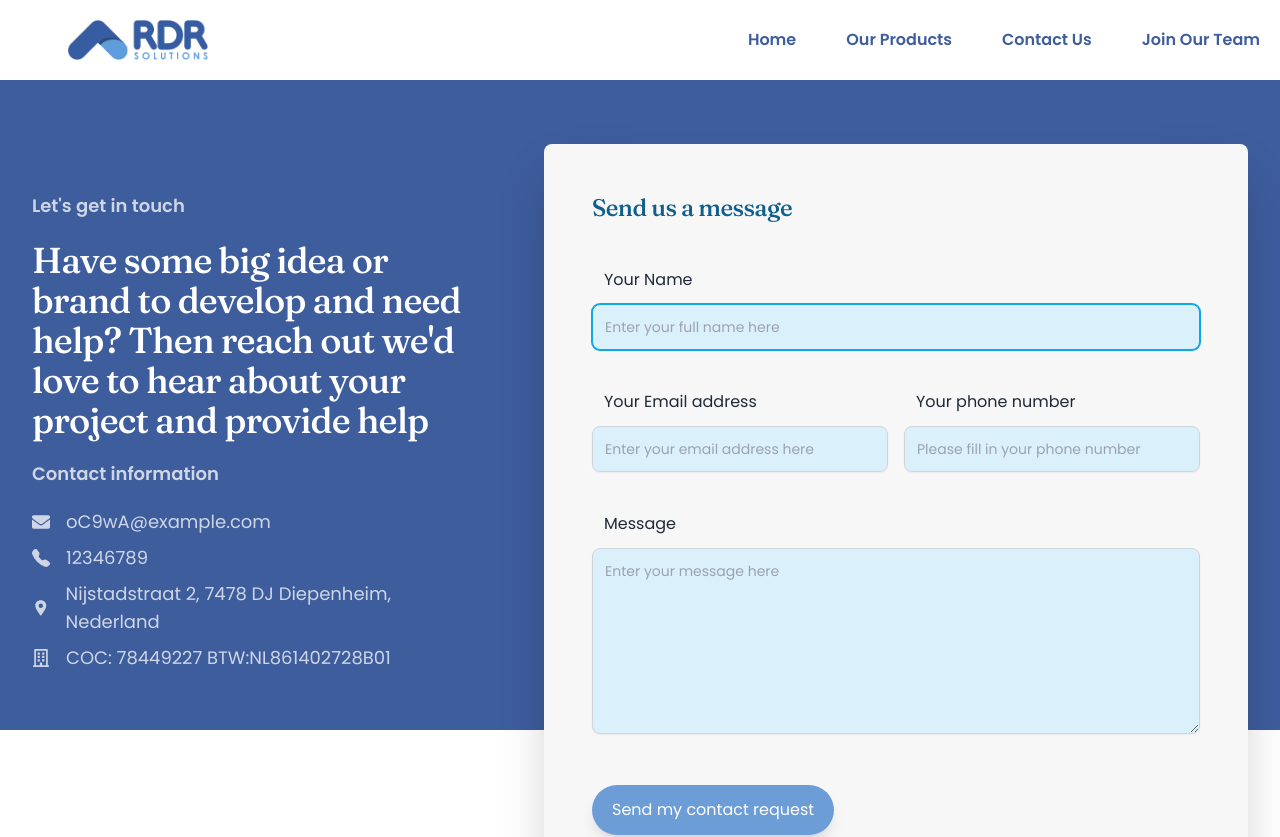
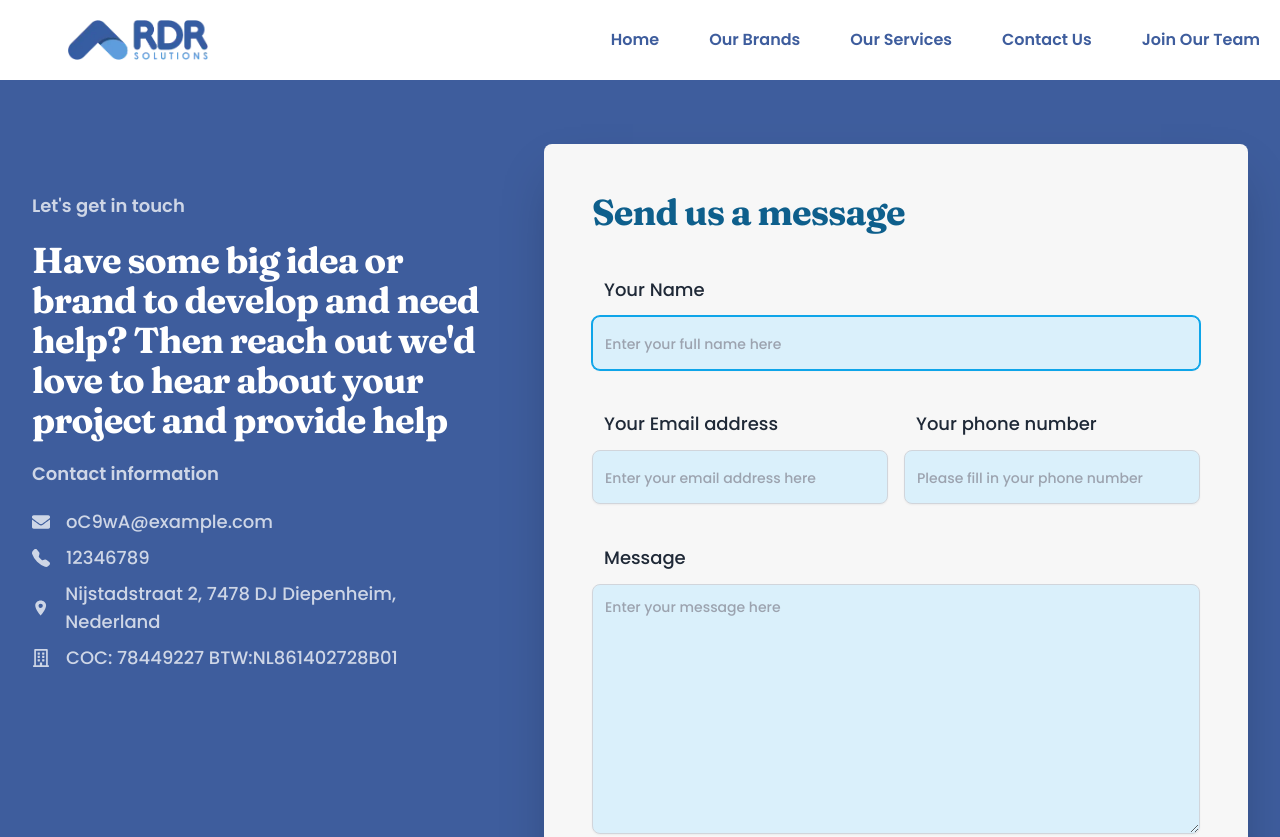
Before and after one commit to JoseAngel1196/rdr-solutions, a Next.js app: page /contact in a window 1280 px wide. Shown: the top 837 px of the page. Built offline with nearby package versions, Linux system fonts and the light colour scheme.

Commit message:
Fixed fonts that were not correctly applying. Various styles fixed. Fixed and error in Navbar that was causing a double render

```diff
--- a/src/app/contact/page.jsx
+++ b/src/app/contact/page.jsx
@@ -40,17 +40,17 @@ export default function Index() {
   return (
     <section className="bg-white relative min-h-screen">
       <div className="container mx-auto">
-        <div className="absolute inset-0 h-[75%] 2xl:h-[65%] min-[2000px]:h-[46%] bg-[#3E5D9D]" />
+        <div className="absolute inset-0 h-[calc(100%-15%)] md:h-[calc(100%-17%)] 3xl:h-[calc(100%-34%)] bg-[#3E5D9D]" />
 
-        <div className="relative mx-auto max-w-screen-xl px-4 py-16 sm:px-6 lg:px-8">
+        <div className="relative 2xl:mt-[10%] mx-auto max-w-screen-xl px-4 py-16 sm:px-6 lg:px-8">
           <div className="grid grid-cols-1 gap-x-16 gap-y-8 lg:grid-cols-5">
             <div className="lg:col-span-2 lg:py-12">
               <div className="flex flex-col justify-start gap-5">
-                <h1 className="font-sans text-lg font-semibold text-white/75">
+                <h1 className="text-lg font-sans font-semibold text-white/75">
                   Let&apos;s get in touch
                 </h1>
 
-                <h2 className="text-white font-header text-2xl font-bold tracking-tight lg:text-4xl">
+                <h2 className="text-white font-header text-2xl xl:text-4xl 2xl:text-5xl font-bold tracking-tight">
                   Have some big idea or brand to develop and need help? Then
                   reach out we&apos;d love to hear about your project and
                   provide help
@@ -85,22 +85,22 @@ export default function Index() {
             </div>
 
             <div className="rounded-lg bg-[#F7F7F7] p-8 shadow-2xl lg:col-span-3 lg:p-12">
-              <h3 className="mb-8 text-2xl font-bold font-header text-[#0E5F8C] tracking-tight">
+              <h3 className="mb-8 text-2xl md:text-3xl xl:text-4xl 2xl:text-5xl font-bold font-header text-[#0E5F8C] tracking-tight">
                 Send us a message
               </h3>
 
               <form
-                className="font-sans text-base font-medium"
+                className="font-sans text-lg font-medium"
                 onSubmit={formik.handleSubmit}
               >
                 <div className="space-y-2">
                   <label className="block" htmlFor="name">
-                    <span className="block text-base font-medium text-gray-800 p-3">
+                    <span className="block font-medium text-gray-800 p-3">
                       Your Name
                     </span>
 
                     <input
-                      className={`w-full rounded-lg bg-[#DAF0FB] border border-gray-300 p-3 text-sm shadow-sm focus:outline-none focus:border-sky-500 focus:ring-1 focus:ring-sky-500 disabled:cursor-not-allowed disabled:opacity-50 ${
+                      className={`w-full rounded-lg bg-[#DAF0FB] border border-gray-300 p-3 placeholder:text-sm shadow-sm focus:outline-none focus:border-sky-500 focus:ring-1 focus:ring-sky-500 disabled:cursor-not-allowed disabled:opacity-50 ${
                         formik.errors.name &&
                         "border-pink-500 ring-pink-500 text-pink-600 bg-pink-50 focus:border-pink-500 focus:ring-pink-500"
                       }`}
@@ -128,12 +128,12 @@ export default function Index() {
                 <div className="grid grid-cols-1 md:gap-x-4 sm:grid-cols-2">
                   <div className="space-y-2">
                     <label className="block" htmlFor="email">
-                      <span className="block text-base font-medium text-gray-800 p-3">
+                      <span className="block font-medium text-gray-800 p-3">
                         Your Email address
                       </span>
 
                       <input
-                        className={`w-full rounded-lg bg-[#DAF0FB] border border-gray-300 p-3 text-sm shadow-sm focus:outline-none focus:border-sky-500 focus:ring-1 focus:ring-sky-500 disabled:cursor-not-allowed disabled:opacity-50 lowercase placeholder:normal-case ${
+                        className={`w-full rounded-lg bg-[#DAF0FB] border border-gray-300 p-3 placeholder:text-sm shadow-sm focus:outline-none focus:border-sky-500 focus:ring-1 focus:ring-sky-500 disabled:cursor-not-allowed disabled:opacity-50 lowercase placeholder:normal-case ${
                           formik.errors.email &&
                           "border-pink-500 ring-pink-500 text-pink-600 bg-pink-50 focus:border-pink-500 focus:ring-pink-500"
                         }`}
@@ -166,12 +166,12 @@ export default function Index() {
 
                   <div className="space-y-2">
                     <label className="block" htmlFor="phone">
-                      <span className="block text-base font-medium text-gray-800 p-3">
+                      <span className="block font-medium text-gray-800 p-3">
                         Your phone number
                       </span>
 
                       <input
-                        className={`w-full rounded-lg bg-[#DAF0FB] border border-gray-300 p-3 text-sm shadow-sm focus:outline-none focus:border-sky-500 focus:ring-1 focus:ring-sky-500 disabled:cursor-not-allowed disabled:opacity-50 ${
+                        className={`w-full rounded-lg bg-[#DAF0FB] border border-gray-300 p-3 placeholder:text-sm shadow-sm focus:outline-none focus:border-sky-500 focus:ring-1 focus:ring-sky-500 disabled:cursor-not-allowed disabled:opacity-50 ${
                           formik.errors.phone &&
                           "border-pink-500 ring-pink-500 text-pink-600 bg-pink-50 focus:border-pink-500 focus:ring-pink-500"
                         }`}
@@ -202,12 +202,12 @@ export default function Index() {
 
                 <div className="space-y-2">
                   <label className="block" htmlFor="message">
-                    <span className="block text-base font-medium text-gray-800 p-3">
+                    <span className="block font-medium text-gray-800 p-3">
                       Message
                     </span>
 
                     <textarea
-                      className={`w-full rounded-lg bg-[#DAF0FB] border border-gray-300 p-3 text-sm shadow-sm focus:outline-none focus:border-sky-500 focus:ring-1 focus:ring-sky-500 disabled:cursor-not-allowed disabled:opacity-50 ${
+                      className={`w-full rounded-lg bg-[#DAF0FB] border border-gray-300 p-3 placeholder:text-sm shadow-sm focus:outline-none focus:border-sky-500 focus:ring-1 focus:ring-sky-500 disabled:cursor-not-allowed disabled:opacity-50 ${
                         formik.errors.message &&
                         "border-pink-500 ring-pink-500 text-pink-600 bg-pink-50 focus:border-pink-500 focus:ring-pink-500"
                       }`}
@@ -234,7 +234,7 @@ export default function Index() {
                 <div className="mt-4">
                   <button
                     type="submit"
-                    className="bg-[#6C9DD7] text-white text-base shadow-lg rounded-[35px] py-[13px] px-5 w-full sm:w-auto font-sans font-medium inline-block"
+                    className="bg-[#6C9DD7] text-white shadow-lg rounded-[35px] py-[13px] px-5 w-full sm:w-auto font-sans font-medium inline-block"
                   >
                     Send my contact request
                   </button>
--- a/src/app/globals.css
+++ b/src/app/globals.css
@@ -6,6 +6,12 @@
   padding: 0;
   margin: 0;
   box-sizing: border-box;
+}
+
+html,
+body {
+  max-width: 100vw;
+  overflow-x: hidden;
 }
 
 header .nav-btn {
@@ -23,7 +29,8 @@ header .nav-btn {
 
 .servicesEllipsis {
   display: -webkit-box;
-  -webkit-line-clamp: 4; /* Número máximo de líneas que se mostrarán */
+  -webkit-line-clamp: 4;
+  /* Número máximo de líneas que se mostrarán */
   -webkit-box-orient: vertical;
   overflow: hidden;
   text-overflow: ellipsis;
@@ -56,6 +63,7 @@ header .nav-btn {
   @media only screen and (min-width: 1280px) {
     width: 50%;
   }
+
   @media only screen and (min-width: 1536px) {
     width: 40%;
   }
--- a/src/app/layout.js
+++ b/src/app/layout.js
@@ -3,17 +3,17 @@ import { Poppins, Fraunces } from "next/font/google";
 import { Toaster } from "sonner";
 
 import "./globals.css";
-import NavbarWrapper from "@/components/NavbarWrapper";
+import Navbar from "@/components/Navbar";
 import Footer from "@/components/Footer";
 
 const poppins = Poppins({
   subsets: ["latin"],
-  weight: ["400", "600", "700"],
+  weight: ["400", "500", "600", "700"],
   variable: "--font-poppins",
 });
 const fraunces = Fraunces({
   subsets: ["latin"],
-  weight: ["500"],
+  weight: ["400", "500", "600", "700"],
   variable: "--font-fraunces",
 });
 
@@ -29,7 +29,7 @@ export default function RootLayout({ children }) {
       <body
         className={`${poppins.variable} ${fraunces.variable} bg-[#3E5D9D] scroll-smooth flex flex-col min-h-screen`}
       >
-        <NavbarWrapper />
+        <Navbar />
         {children}
         <Footer />
         <Toaster position="top-center" />
--- a/src/components/Navbar.jsx
+++ b/src/components/Navbar.jsx
@@ -1,16 +1,24 @@
 "use client";
 
-import { useRef } from "react";
+import { useEffect, useRef, useState } from "react";
 import Image from "next/image";
 import Link from "next/link";
 import { useRouter, usePathname } from "next/navigation";
 
 import { FaBars, FaTimes } from "react-icons/fa";
 
-const Navbar = ({ activeSection, setActiveSection, goToSection }) => {
+const Navbar = () => {
   const navRef = useRef(null);
   const router = useRouter();
   const pathname = usePathname();
+
+  const [activeSection, setActiveSection] = useState("Home");
+
+  const goToSection = (section) => {
+    const sectionId = document.getElementById(section);
+
+    sectionId?.scrollIntoView({ behavior: "smooth" });
+  };
 
   const handleNavClick = (sectionId) => {
     setActiveSection(sectionId);
@@ -24,6 +32,29 @@ const Navbar = ({ activeSection, setActiveSection, goToSection }) => {
   const hideNavbar = () => {
     navRef.current.classList.remove("responsive_nav");
   };
+
+    useEffect(() => {
+      const handleIntersection = (entries, observer) => {
+        entries.forEach((entry) => {
+          if (entry.isIntersecting) {
+            const sectionId = entry.target.getAttribute("id");
+            if (sectionId !== activeSection?.id) {
+              setActiveSection(entry.target);
+            }
+          }
+        });
+      };
+
+      const observer = new IntersectionObserver(handleIntersection, {
+        rootMargin: "-50% 0px -50% 0px",
+        threshold: 0,
+      });
+
+      const sections = document.querySelectorAll("section");
+      sections.forEach((section) => observer.observe(section));
+
+      return () => observer.disconnect();
+    }, [activeSection]);
 
   return (
     <header className="bg-white sticky top-0 z-[5] flex justify-between items-center p-5 font-sans">
@@ -40,16 +71,11 @@ const Navbar = ({ activeSection, setActiveSection, goToSection }) => {
       <nav ref={navRef} className="flex justify-end gap-[20px] lg:gap-[50px]">
         <Link
           href={"/#Home"}
-          onClick={(e) => {
-            if (pathname !== "/") {
-              router.push("/");
-            } else {
-              e.preventDefault();
+          onClick={() => {
             handleNavClick("Home");
             hideNavbar();
             goToSection("Home");
             window.scrollTo(0, 0);
-            }
           }}
           className={
             activeSection === "Home"
@@ -61,33 +87,43 @@ const Navbar = ({ activeSection, setActiveSection, goToSection }) => {
         </Link>
 
         <Link
-          href={"/#OurProducts"}
-          onClick={(e) => {
-            e.preventDefault();
-            handleNavClick("OurProducts");
+          href={"/#brands"}
+          onClick={() => {
+            handleNavClick("brands");
             hideNavbar();
-            goToSection("OurProducts");
+            goToSection("brands");
           }}
           className={
-            activeSection === "OurProducts"
+            activeSection === "brands"
               ? "text-center text-[#6C9DD7] text-[1.5rem] md:text-base font-semibold leading-normal cursor-pointer bg-white md:bg-none rounded-2xl md:rounded-none px-5 md:px-0 py-1 md:py-0"
               : "text-center text-white md:text-[#3E5D9D] text-[1.5rem] md:text-base font-semibold leading-normal hover:text-[#6C9DD7] transition-all duration-300 cursor-pointer"
           }
         >
-          Our Products
+          Our Brands
+        </Link>
+
+        <Link
+          href={"/#services"}
+          onClick={() => {
+            handleNavClick("services");
+            hideNavbar();
+            goToSection("services");
+          }}
+          className={
+            activeSection === "services"
+              ? "text-center text-[#6C9DD7] text-[1.5rem] md:text-base font-semibold leading-normal cursor-pointer bg-white md:bg-none rounded-2xl md:rounded-none px-5 md:px-0 py-1 md:py-0"
+              : "text-center text-white md:text-[#3E5D9D] text-[1.5rem] md:text-base font-semibold leading-normal hover:text-[#6C9DD7] transition-all duration-300 cursor-pointer"
+          }
+        >
+          Our Services
         </Link>
 
         <Link
           href={pathname === "/contact" ? "/contact" : "/#ContactUs"}
-          onClick={(e) => {
-            if (pathname === "/contact") {
-              window.scrollTo(0, 0);
-            } else {
-              e.preventDefault();
+          onClick={() => {
             handleNavClick("ContactUs");
             hideNavbar();
             goToSection("ContactUs");
-            }
           }}
           className={
             activeSection === "ContactUs"
@@ -99,15 +135,14 @@ const Navbar = ({ activeSection, setActiveSection, goToSection }) => {
         </Link>
 
         <Link
-          href={"/#JoinOurTeam"}
-          onClick={(e) => {
-            e.preventDefault();
-            handleNavClick("JoinOurTeam");
+          href={"/join"}
+          onClick={() => {
+            handleNavClick("join");
             hideNavbar();
-            goToSection("JoinOurTeam");
+            goToSection("join");
           }}
           className={
-            activeSection === "JoinOurTeam"
+            activeSection === "join"
               ? "text-center text-[#6C9DD7] text-[1.5rem] md:text-base font-semibold leading-normal cursor-pointer bg-white md:bg-none rounded-2xl md:rounded-none px-5 md:px-0 py-1 md:py-0"
               : "text-center text-white md:text-[#3E5D9D] text-[1.5rem] md:text-base font-semibold leading-normal hover:text-[#6C9DD7] transition-all duration-300 cursor-pointer"
           }
--- a/src/components/NavbarWrapper.jsx
+++ /dev/null
@@ -1,50 +0,0 @@
-"use client";
-
-import dynamic from "next/dynamic";
-
-import { useState, useEffect } from "react";
-
-const Navbar = dynamic(() => import("./Navbar"), { ssr: false });
-
-const NavbarWrapper = () => {
-  const [activeSection, setActiveSection] = useState("Home");
-
-  const goToSection = (section) => {
-    const sectionId = document.getElementById(section);
-
-    sectionId?.scrollIntoView({ behavior: "smooth" });
-  };
-
-  useEffect(() => {
-    const handleIntersection = (entries, observer) => {
-      entries.forEach((entry) => {
-        if (entry.isIntersecting) {
-          const sectionId = entry.target.getAttribute("id");
-          if (sectionId !== activeSection?.id) {
-            setActiveSection(entry.target);
-          }
-        }
-      });
-    };
-
-    const observer = new IntersectionObserver(handleIntersection, {
-      rootMargin: "-50% 0px -50% 0px",
-      threshold: 0,
-    });
-
-    const sections = document.querySelectorAll("section");
-    sections.forEach((section) => observer.observe(section));
-
-    return () => observer.disconnect();
-  }, [activeSection]);
-
-  return (
-    <Navbar
-      activeSection={activeSection}
-      setActiveSection={setActiveSection}
-      goToSection={goToSection}
-    />
-  );
-};
-
-export default NavbarWrapper;
--- a/src/components/OurBrands.jsx
+++ b/src/components/OurBrands.jsx
@@ -2,7 +2,10 @@ import Image from "next/image";
 
 const OurBrands = () => {
   return (
-    <div className="bg-white py-[40px] flex flex-col justify-center font-header">
+    <section
+      id="brands"
+      className="bg-white py-[40px] flex flex-col justify-center font-header"
+    >
       <h2 className="text-center text-[#0E5F8C] text-[2.5rem] font-header font-medium tracking-tight">
         Our Brands
       </h2>
@@ -112,7 +115,7 @@ const OurBrands = () => {
           </div>
         </div>
       </div>
-    </div>
+    </section>
   );
 };
 
--- a/src/components/OurServices.jsx
+++ b/src/components/OurServices.jsx
@@ -56,7 +56,7 @@ const OurServices = () => {
   const modalRef = useRef(null);
 
   return (
-    <div className="flex justify-center items-center pb-[72px] container mx-auto">
+    <section id="services" className="flex justify-center items-center pb-[72px] container mx-auto">
       <div className="flex flex-col items-center bg-[#3E5D9D] px-[1.25rem] md:px-[59px] py-[4.5rem] rounded-[2.5rem] w-[90vw] gap-[2.5rem]">
         <div className="flex flex-col items-center gap-[1.8125rem] self-stretch">
           <h2 className="text-center text-white text-[2.5rem] font-header font-medium tracking-tight">
@@ -159,7 +159,7 @@ const OurServices = () => {
           />
         )}
       </AnimatePresence>
-    </div>
+    </section>
   );
 };
 
--- a/src/components/OurServicesModal.jsx
+++ b/src/components/OurServicesModal.jsx
@@ -56,7 +56,7 @@ const OurServicesModal = ({ item, setModalItem, modal }) => {
           setModalItem(null);
         }
       }}
-      className="modal"
+      className="modal font-sans"
     >
       <AiOutlineCloseCircle
         className="absolute top-3 right-4 text-xl text-[#3E5D9D] cursor-pointer transition-all active:scale-95"
--- a/tailwind.config.js
+++ b/tailwind.config.js
@@ -16,6 +16,9 @@ module.exports = {
         sans: ["var(--font-poppins)"],
         header: ["var(--font-fraunces)"],
       },
+      screens: {
+        "3xl": "2000px",
+      },
     },
   },
   plugins: [],
```
Also changed, not shown: src/components/HeroSection.jsx (+5 -5 lines). Lines whose indentation alone changed are shown as unchanged.
